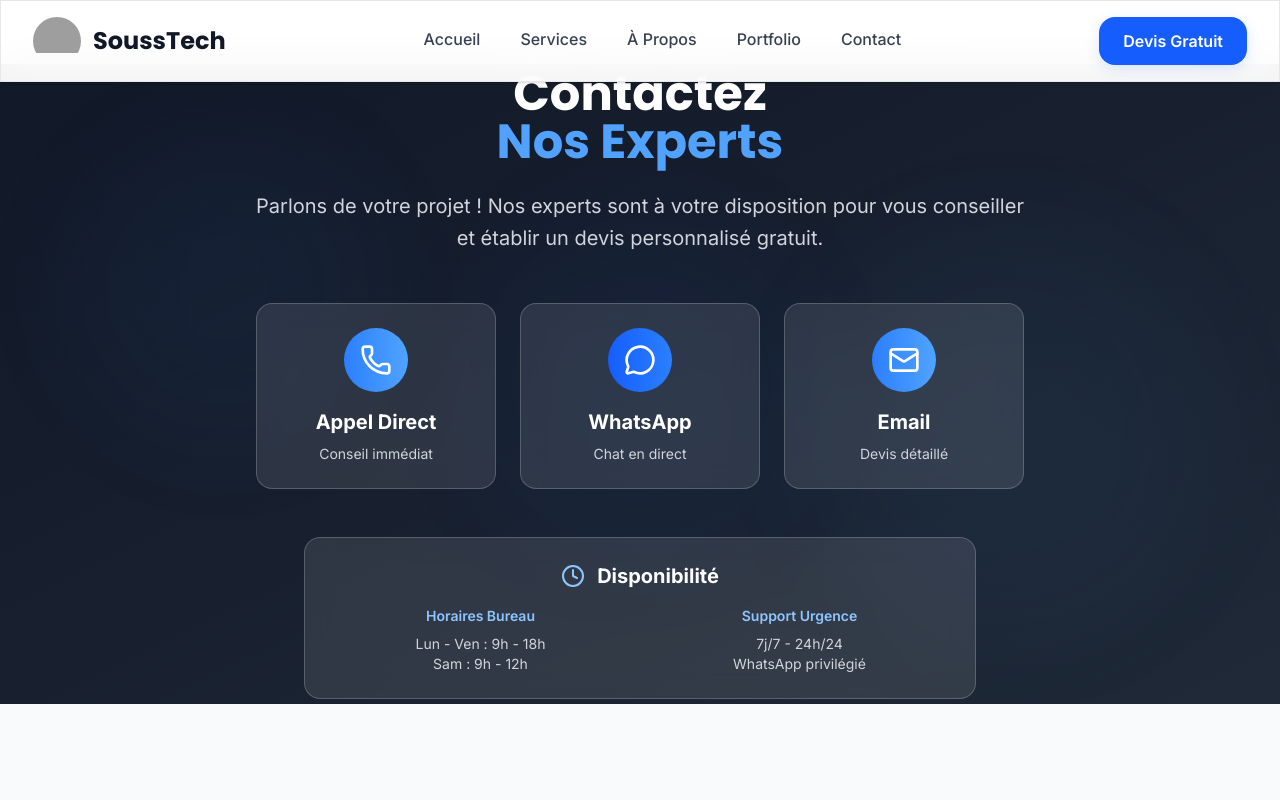
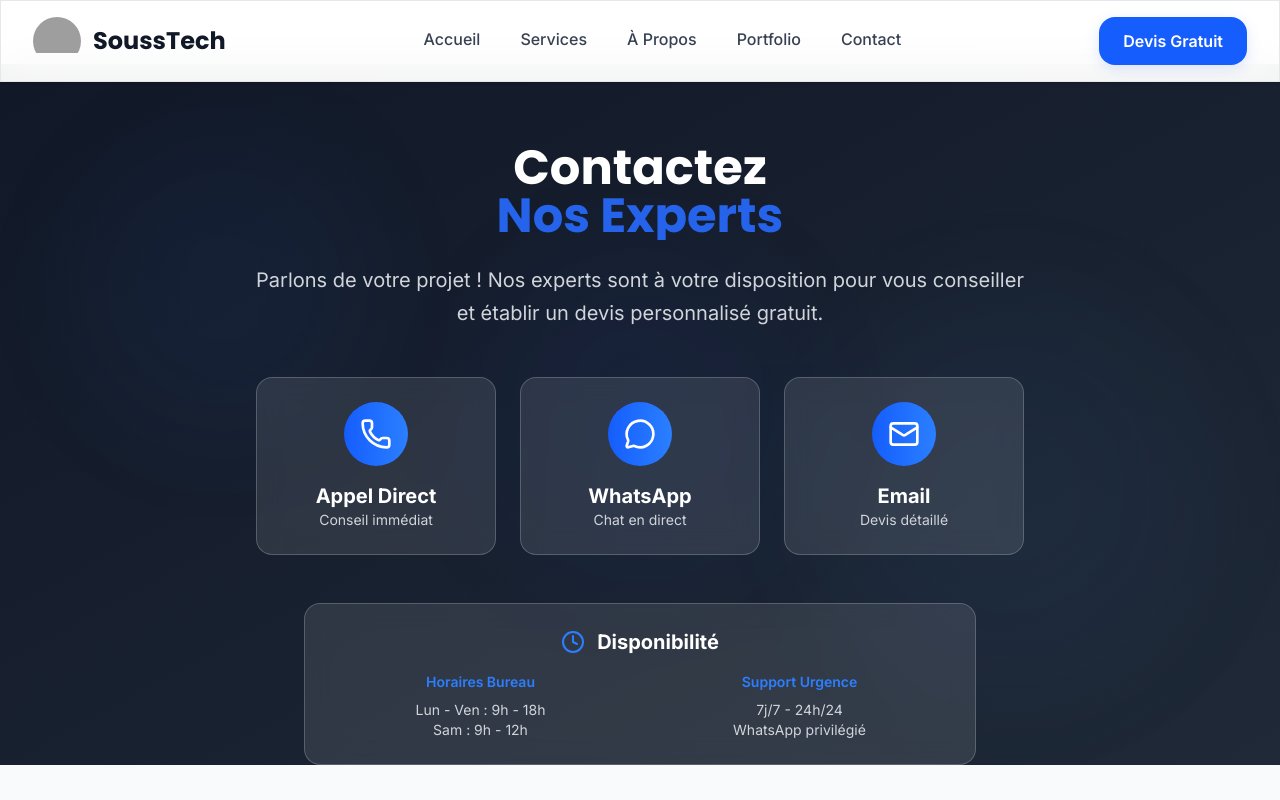
Before and after one commit to heroual/sousstech, a Next.js app: page /contact in a window 1280 px wide. Shown: the top 800 px of the page. Built offline with nearby package versions, Linux system fonts and the light colour scheme; grey boxes are pictures that could not be loaded.

Commit message:
Fix ContactHero styling to match website design system with proper gradient text and improved contrast

```diff
--- a/src/components/contact/ContactHero.tsx
+++ b/src/components/contact/ContactHero.tsx
@@ -10,7 +10,7 @@ const ContactHero = () => {
       title: 'Appel Direct',
       description: 'Conseil immédiat',
       action: 'tel:+212808551720',
-      color: 'from-blue-500 to-blue-400'
+      color: 'from-blue-600 to-blue-500'
     },
     {
       icon: MessageCircle,
@@ -24,12 +24,12 @@ const ContactHero = () => {
       title: 'Email',
       description: 'Devis détaillé',
       action: 'mailto:contact@soustech.ma',
-      color: 'from-blue-500 to-blue-400'
+      color: 'from-blue-600 to-blue-500'
     }
   ];
 
   return (
-    <section className="relative min-h-[80vh] flex items-center justify-center overflow-hidden bg-gradient-to-br from-gray-900 to-gray-800">
+    <section className="relative min-h-[80vh] flex items-center justify-center overflow-hidden bg-gradient-to-br from-gray-900 to-gray-800 pt-20">
       {/* Background Elements */}
       <div className="absolute inset-0">
         <div className="absolute top-20 left-20 w-72 h-72 bg-blue-500/10 rounded-full blur-3xl animate-pulse"></div>
@@ -45,7 +45,7 @@ const ContactHero = () => {
         >
           <h1 className="text-4xl md:text-5xl font-bold font-poppins mb-6 text-center">
             Contactez
-            <span className="block text-blue-400">
+            <span className="block gradient-text">
               Nos Experts
             </span>
           </h1>
@@ -78,7 +78,7 @@ const ContactHero = () => {
               <div className={`bg-gradient-to-r ${action.color} w-16 h-16 rounded-full flex items-center justify-center mx-auto mb-4 group-hover:scale-110 transition-transform duration-300`}>
                 <action.icon className="h-8 w-8 text-white" />
               </div>
-              <h3 className="text-xl font-bold mb-2 text-center">{action.title}</h3>
+            <h3 className="text-xl font-bold text-center text-white">{action.title}</h3>
               <p className="text-gray-300 text-sm text-center">{action.description}</p>
             </motion.a>
           ))}
@@ -92,17 +92,17 @@ const ContactHero = () => {
           className="bg-white/10 backdrop-blur-md border border-white/20 rounded-2xl p-6 max-w-2xl mx-auto"
         >
           <div className="flex items-center justify-center mb-4">
-            <Clock className="h-6 w-6 text-blue-300 mr-3" />
-            <h3 className="text-xl font-bold text-center">Disponibilité</h3>
+            <Clock className="h-6 w-6 text-blue-500 mr-3" />
+            <h3 className="text-xl font-bold text-center text-white">Disponibilité</h3>
           </div>
           <div className="grid md:grid-cols-2 gap-4 text-sm">
             <div className="text-center">
-              <h4 className="font-semibold text-blue-300 mb-2">Horaires Bureau</h4>
+              <h4 className="font-semibold text-blue-500 mb-2">Horaires Bureau</h4>
               <p className="text-gray-300">Lun - Ven : 9h - 18h</p>
               <p className="text-gray-300">Sam : 9h - 12h</p>
             </div>
             <div className="text-center">
-              <h4 className="font-semibold text-blue-300 mb-2">Support Urgence</h4>
+              <h4 className="font-semibold text-blue-500 mb-2">Support Urgence</h4>
               <p className="text-gray-300">7j/7 - 24h/24</p>
               <p className="text-gray-300">WhatsApp privilégié</p>
             </div>
```
